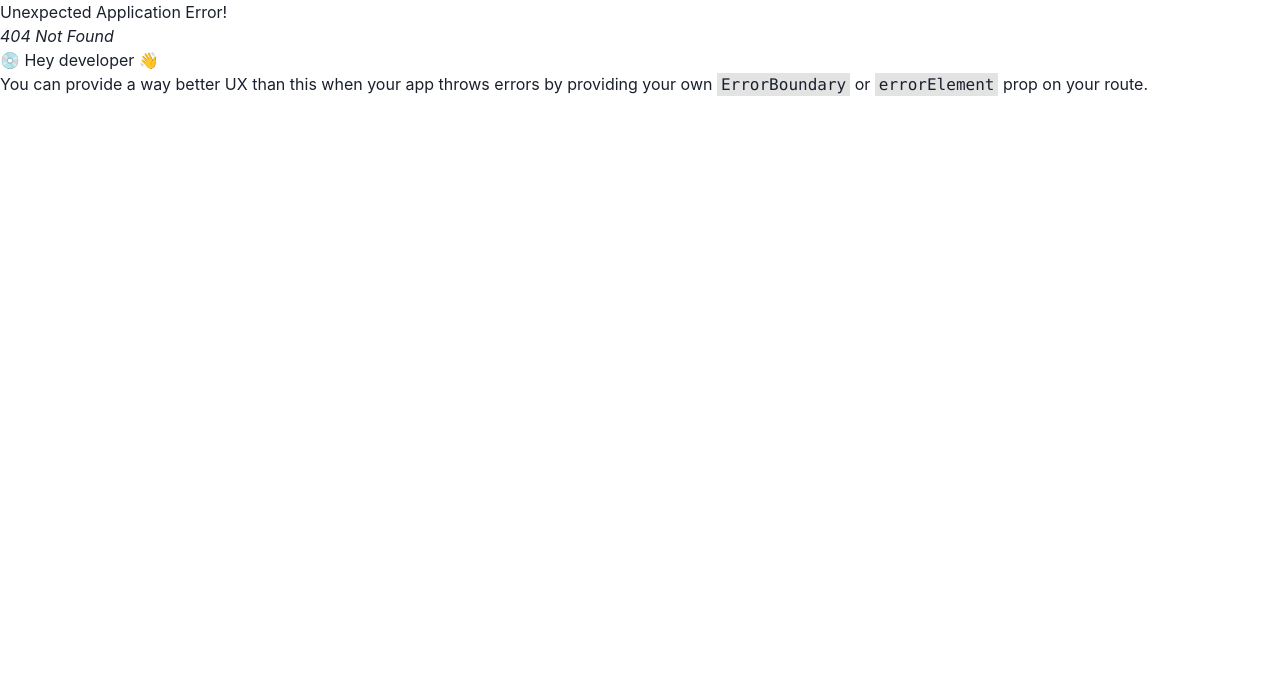
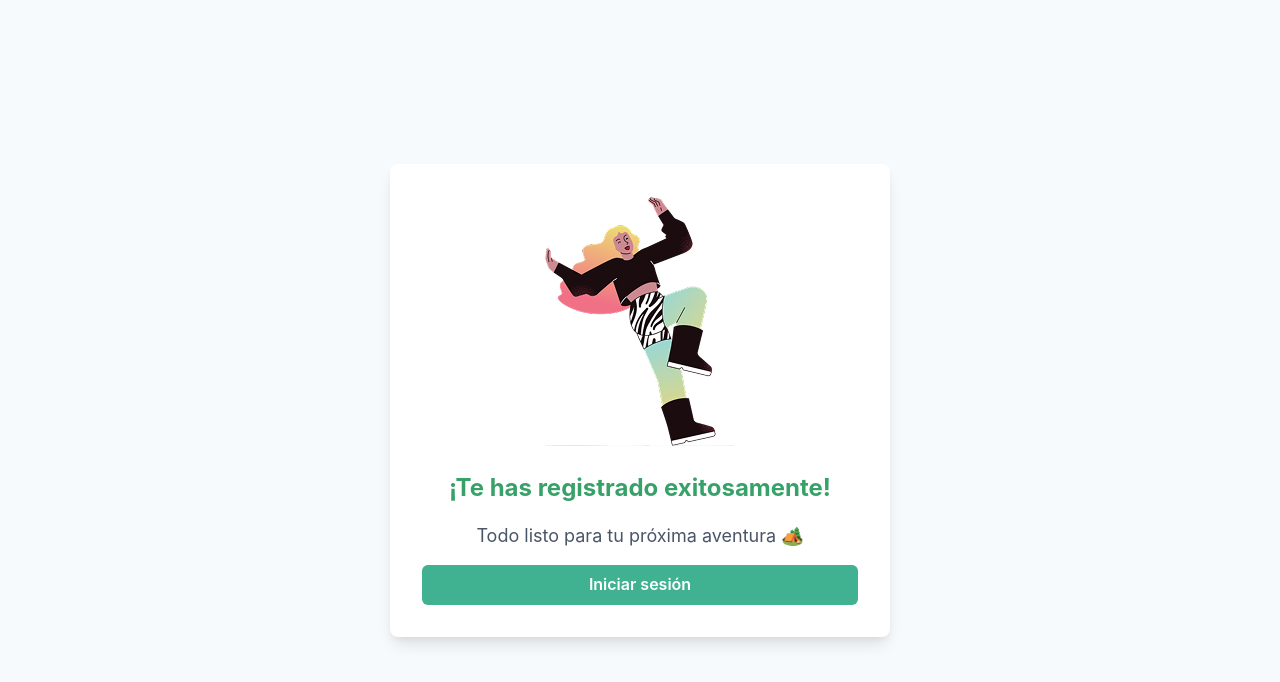
Before and after one commit to IgrowkerTraining/i005-campers-front, a React (Vite) app: page /exito in a window 1280 px wide. Before the commit this address had no page. Shown: the top 682 px of the page. Built offline with nearby package versions, Linux system fonts and the light colour scheme.

Commit message:
mesaje de exito al registrase, login de vuelta al estilo de figma, en result vista de la imagen de camping

```diff
--- a/src/components/CampingResults.tsx
+++ b/src/components/CampingResults.tsx
@@ -32,7 +32,7 @@ const CampingResults: React.FC = () => {
 
           return (
             <Flex key={camping.id} p={3} borderWidth="1px" borderRadius="md" align="center" gap={3}>
-              <Image src="https://via.placeholder.com/100" alt={camping.name} boxSize="100px" objectFit="cover" borderRadius="md" />
+              <Image src={camping.media?.[0]?.url || "https://via.placeholder.com/100"} alt={camping.name} boxSize="100px" objectFit="cover" borderRadius="md" />
               <Box flex="1">
                 <Text fontWeight="bold">{camping.name}</Text>
                 <Text fontSize="sm" color="gray.500">{camping.location.city}, {camping.location.country}</Text>
--- a/src/components/ComponentRegister.tsx
+++ b/src/components/ComponentRegister.tsx
@@ -57,7 +57,7 @@ const RegisterComponent: React.FC = () => {
             console.log('Usuario registrado:', response);
 
             // Redirigir al login después del registro exitoso
-            navigate('/login');
+            navigate('/exito');
         } catch (error: any) {
             setError(error.message || 'Error al registrar usuario');
         } finally {
--- a/src/components/Componentlogin.tsx
+++ b/src/components/Componentlogin.tsx
@@ -8,8 +8,14 @@ import {
   VStack,
   Alert,
   AlertIcon,
+  Stack,
+  Text,
+  Divider,
+  Center,
 } from '@chakra-ui/react';
-
+import { useNavigate } from "react-router-dom";
+import icon from '@/assets/Icongreen.png';
+import iconNa from '@/assets/namegreen.png';
 interface LoginComponentProps {
   onLogin: (email: string, password: string) => Promise<void>;
   isLoading: boolean;
@@ -19,6 +25,7 @@ interface LoginComponentProps {
 const LoginComponent: React.FC<LoginComponentProps> = ({ onLogin, isLoading, error }) => {
   const [email, setEmail] = useState('');
   const [password, setPassword] = useState('');
+  const navigate = useNavigate();
 
   const handleSubmit = async (e: React.FormEvent) => {
     e.preventDefault();
@@ -26,10 +33,19 @@ const LoginComponent: React.FC<LoginComponentProps> = ({ onLogin, isLoading, err
   };
 
   return (
-    <Box maxW="md" mx="auto" mt={8}>
+    <Box maxW="400px" mx="auto" mt={8} p="6" borderWidth="1px" borderRadius="lg" boxShadow="lg">
+       <Center mb="8">
+        <Box textAlign="center">
+          <img src={icon} alt="Campers Icon" style={{ width: "150px" }} />
+          <img src={iconNa} alt="Campers Name" style={{ width: "150px" }} />
+        </Box>
+      </Center>
+      <Text textAlign="center" fontSize="2xl" fontWeight="bold" mb="6">
+        Iniciar sesión
+      </Text>
       <form onSubmit={handleSubmit}>
         <VStack spacing={4}>
-          <FormControl isRequired>
+          <FormControl isRequired id="email">
             <FormLabel>Email</FormLabel>
             <Input
               type="email"
@@ -38,8 +54,8 @@ const LoginComponent: React.FC<LoginComponentProps> = ({ onLogin, isLoading, err
               placeholder="Ingresa tu email"
             />
           </FormControl>
-          <FormControl isRequired>
-            <FormLabel>Password</FormLabel>
+          <FormControl isRequired id="password">
+            <FormLabel>Contraseña</FormLabel>
             <Input
               type="password"
               value={password}
@@ -55,7 +71,9 @@ const LoginComponent: React.FC<LoginComponentProps> = ({ onLogin, isLoading, err
           )}
           <Button
             type="submit"
-            colorScheme="blue"
+            color="white"
+            bg="primary.main"
+            _hover={{bg: "secondary.accent"}}
             width="full"
             isLoading={isLoading}
             loadingText="Iniciando sesión..."
@@ -63,6 +81,14 @@ const LoginComponent: React.FC<LoginComponentProps> = ({ onLogin, isLoading, err
             Iniciar sesión
           </Button>
         </VStack>
+        <Divider my="6" borderWidth="1px" borderColor="gray.400" />
+
+        <Text textAlign="center" fontSize="sm" mt="6" color="gray.600">
+          ¿No tienes una cuenta?{" "}
+          <Button variant="link" color="blue.500" onClick={() => navigate("/registro")}>
+            Regístrate aquí
+          </Button>
+        </Text>
       </form>
     </Box>
   );
--- /dev/null
+++ b/src/pages/Successlogin.tsx
@@ -0,0 +1,47 @@
+import { Box, Button, Center, Image, Stack, Text } from "@chakra-ui/react";
+import { useNavigate } from "react-router-dom";
+import successImage from "@/assets/sucess.png";
+
+const Successlogin = () => {
+  const navigate = useNavigate();
+
+  return (
+    <Center minH="100vh" bg="gray.50">
+      <Box
+        p={8}
+        maxW="500px"
+        w="full"
+        textAlign="center"
+        boxShadow="lg"
+        borderRadius="lg"
+        bg="white"
+      >
+        <Image
+          src={successImage}
+          alt="Registro exitoso"
+          mb={6}
+          mx="auto"
+          maxW="250px"
+        />
+        <Stack spacing={4}>
+          <Text fontSize="2xl" fontWeight="bold" color="green.500">
+            ¡Te has registrado exitosamente!
+          </Text>
+          <Text fontSize="lg" color="gray.600">
+            Todo listo para tu próxima aventura 🏕️
+          </Text>
+          <Button
+            color="white"
+            bg="primary.main"
+            _hover={{ bg: "secondary.accent" }}
+            onClick={() => navigate("/login")}
+          >
+            Iniciar sesión
+          </Button>
+        </Stack>
+      </Box>
+    </Center>
+  );
+};
+
+export default Successlogin;
--- a/src/routes/index.tsx
+++ b/src/routes/index.tsx
@@ -8,6 +8,7 @@ import Login from '@/pages/Login';
 import Register from '@/pages/Register';
 import SearchView from '@/pages/SearchView';
 import CampingForm from '@/components/CampingForm';
+import Successlogin from '@/pages/Successlogin';
 export const router = createBrowserRouter([
   {
     path: '/',
@@ -45,4 +46,8 @@ export const router = createBrowserRouter([
     path: '/registro-camping',
     element: <CampingForm/>,
   },
+  {
+    path: '/exito',
+    element: <Successlogin/>,
+  },
 ]);
```
Also changed, not shown: src/assets/sucess.png (added).
